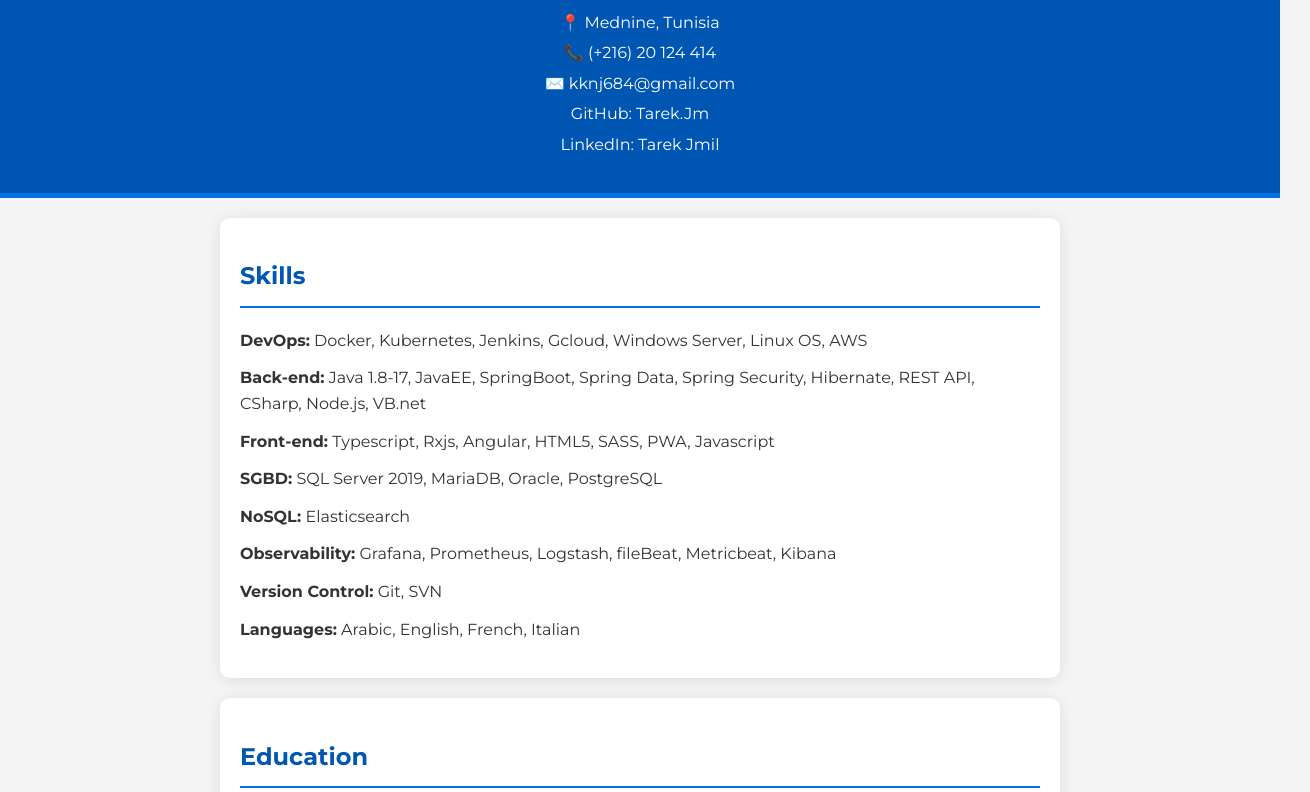
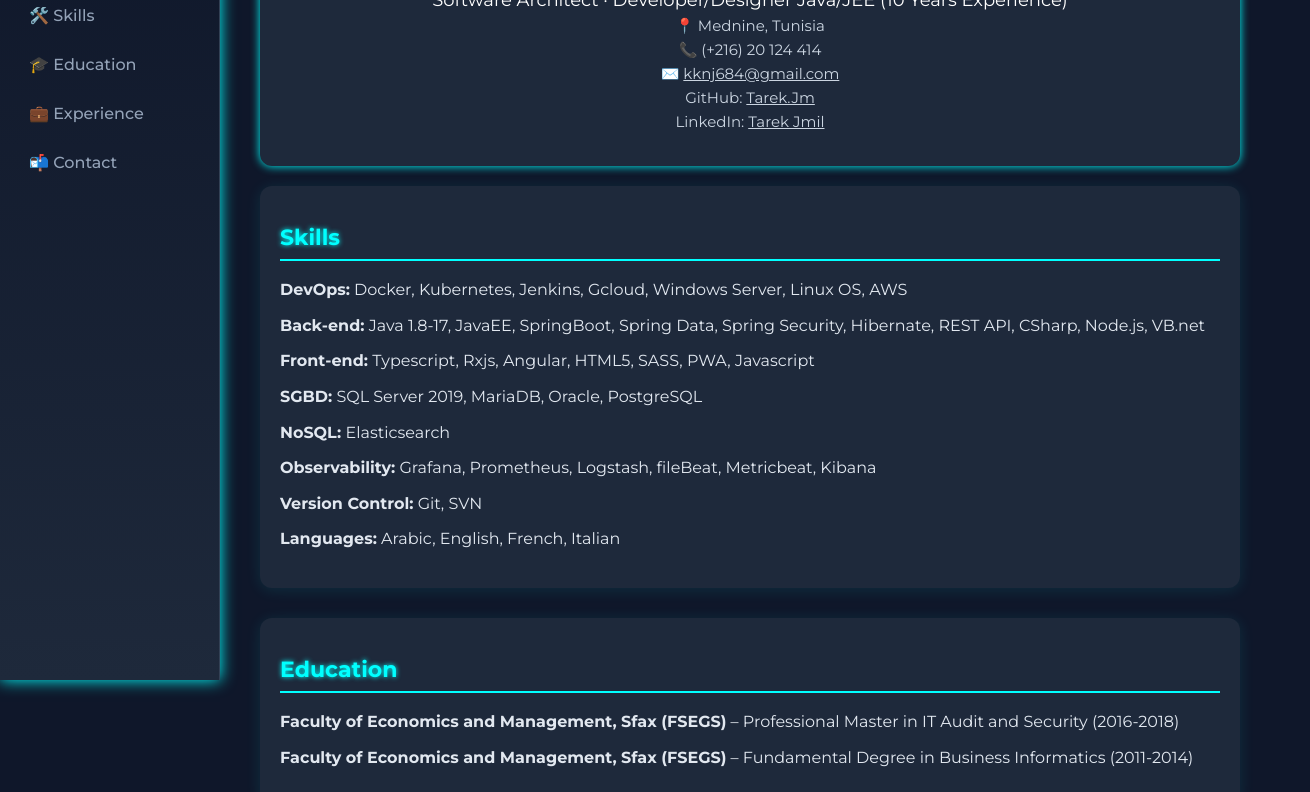
Before and after one commit to TarekJm/Profile, a plain HTML site: page index.html in a window 1280 px wide. Shown: the part 120-912 px from the top of the page, 1310 px wide, since content can reach past the window. Drawn offline with Linux system fonts and the light colour scheme.

Commit message:
Update index.html

```diff
--- a/index.html
+++ b/index.html
@@ -2,32 +2,82 @@
 <html lang="en">
 
 <head>
-    <meta charset="UTF-8">
-    <meta name="viewport" content="width=device-width, initial-scale=1.0">
+  <meta charset="UTF-8" />
+  <meta name="viewport" content="width=device-width, initial-scale=1.0" />
   <title>Tarek Jmil | Software Architect</title>
-  <link href="https://fonts.googleapis.com/css2?family=Montserrat:wght@400;500;700&display=swap" rel="stylesheet">
+  <link href="https://fonts.googleapis.com/css2?family=Montserrat:wght@400;500;700&display=swap" rel="stylesheet" />
+  <style>
+    * {
+      scroll-behavior: smooth;
+      box-sizing: border-box;
+    }
 
-    <style>
     body {
       font-family: 'Montserrat', sans-serif;
-            line-height: 1.6;
-            background-color: #f4f4f4;
       margin: 0;
       padding: 0;
-            color: #333;
+      background-color: #0f172a;
+      color: #e2e8f0;
+      display: flex;
+    }
+
+    .sidebar {
+      width: 220px;
+      height: 100vh;
+      background: linear-gradient(to bottom, #0f172a, #1e293b);
+      border-right: 1px solid #334155;
+      padding-top: 40px;
+      position: fixed;
+      top: 0;
+      left: 0;
+      z-index: 1000;
+      box-shadow: 0 0 15px #0ff;
+    }
+
+    .sidebar h2 {
+      color: #0ff;
+      text-align: center;
+      margin-bottom: 20px;
+      font-size: 20px;
+      text-shadow: 0 0 5px #0ff;
+    }
+
+    .sidebar a {
+      display: block;
+      color: #94a3b8;
+      padding: 15px 25px;
+      text-decoration: none;
+      transition: all 0.3s ease;
+      font-weight: 500;
+      border-left: 4px solid transparent;
+    }
+
+    .sidebar a:hover {
+      color: #0ff;
+      background-color: #1e293b;
+      border-left: 4px solid #0ff;
+      text-shadow: 0 0 10px #0ff;
+    }
+
+    main {
+      margin-left: 220px;
+      padding: 30px 40px;
+      flex-grow: 1;
     }
 
     header {
-            background-color: #0056b3;
+      background-color: #1e293b;
       color: white;
       padding: 30px 20px;
       text-align: center;
-            border-bottom: 5px solid #0073e6;
+      border-radius: 12px;
+      margin-bottom: 20px;
+      box-shadow: 0 0 10px #0ff;
     }
 
     header h1 {
       margin: 0;
-            font-size: 38px;
+      font-size: 36px;
     }
 
     header p {
@@ -35,65 +85,88 @@
       font-size: 18px;
     }
 
-        .contact p {
-            margin: 5px 0;
-            font-size: 16px;
+    .contact p,
+    .contact a {
+      font-size: 15px;
+      color: #cbd5e1;
+    }
+
+    .contact a:hover {
+      color: #0ff;
     }
 
     section {
-            margin: 20px auto;
+      background-color: #1e293b;
+      margin-bottom: 30px;
       padding: 20px;
-            max-width: 800px;
-            background-color: white;
-            border-radius: 10px;
-            box-shadow: 0 2px 15px rgba(0, 0, 0, 0.1);
+      border-radius: 12px;
+      box-shadow: 0 2px 15px rgba(0, 255, 255, 0.1);
     }
 
     h2 {
-            color: #0056b3;
-            font-size: 24px;
-            border-bottom: 2px solid #0073e6;
-            padding-bottom: 10px;
+      color: #0ff;
+      font-size: 22px;
+      border-bottom: 2px solid #0ff;
+      padding-bottom: 8px;
+      margin-bottom: 15px;
+      text-shadow: 0 0 5px #0ff;
     }
 
     ul {
-            list-style-type: none;
-            padding: 0;
+      list-style: none;
+      padding-left: 0;
     }
 
     li {
-            margin-bottom: 12px;
+      margin-bottom: 10px;
+      line-height: 1.6;
+    }
+
+    .job {
+      margin-bottom: 20px;
+    }
+
+    .job h3 {
+      margin: 0;
+      color: #38bdf8;
+    }
+
+    .job span {
+      font-size: 14px;
+      color: #94a3b8;
+      display: block;
+      margin-bottom: 6px;
     }
 
     footer {
       text-align: center;
       padding: 15px;
-            background-color: #0056b3;
-            color: white;
-            position: relative;
-            bottom: 0;
-            width: 100%;
+      background-color: #1e293b;
+      color: #94a3b8;
+      border-radius: 12px;
+      box-shadow: 0 0 10px #0ff;
     }
 
     a {
-            color: white;
-            text-decoration: none;
-            transition: color 0.3s ease;
+      transition: all 0.3s ease;
     }
-
-        a:hover {
-            color: #ffcc00;
-            text-decoration: underline;
-        }
-
   </style>
 </head>
 
 <body>
+  <div class="sidebar">
+    <h2>Navigation</h2>
+    <a href="#skills">🛠️ Skills</a>
+    <a href="#education">🎓 Education</a>
+    <a href="#experience">💼 Experience</a>
+    <a href="#contact">📬 Contact</a>
+  </div>
+
+  <main>
     <header>
       <h1>Tarek Jmil</h1>
       <p>Software Architect · Developer/Designer Java/JEE (10 Years Experience)</p>
-        <div class="contact">
+      <div class="contact" id="contact">
         <p>📍 Mednine, Tunisia</p>
         <p>📞 (+216) 20 124 414</p>
         <p>✉️ <a href="mailto:kknj684@gmail.com">kknj684@gmail.com</a></p>
@@ -156,10 +229,7 @@
     <footer>
       <p>© 2024 Tarek Jmil · Curriculum Vitae</p>
     </footer>
-
-    <script>
-        console.log("Page loaded successfully");
-    </script>
+  </main>
 </body>
 
 </html>
```
Lines whose indentation alone changed are shown as unchanged.
